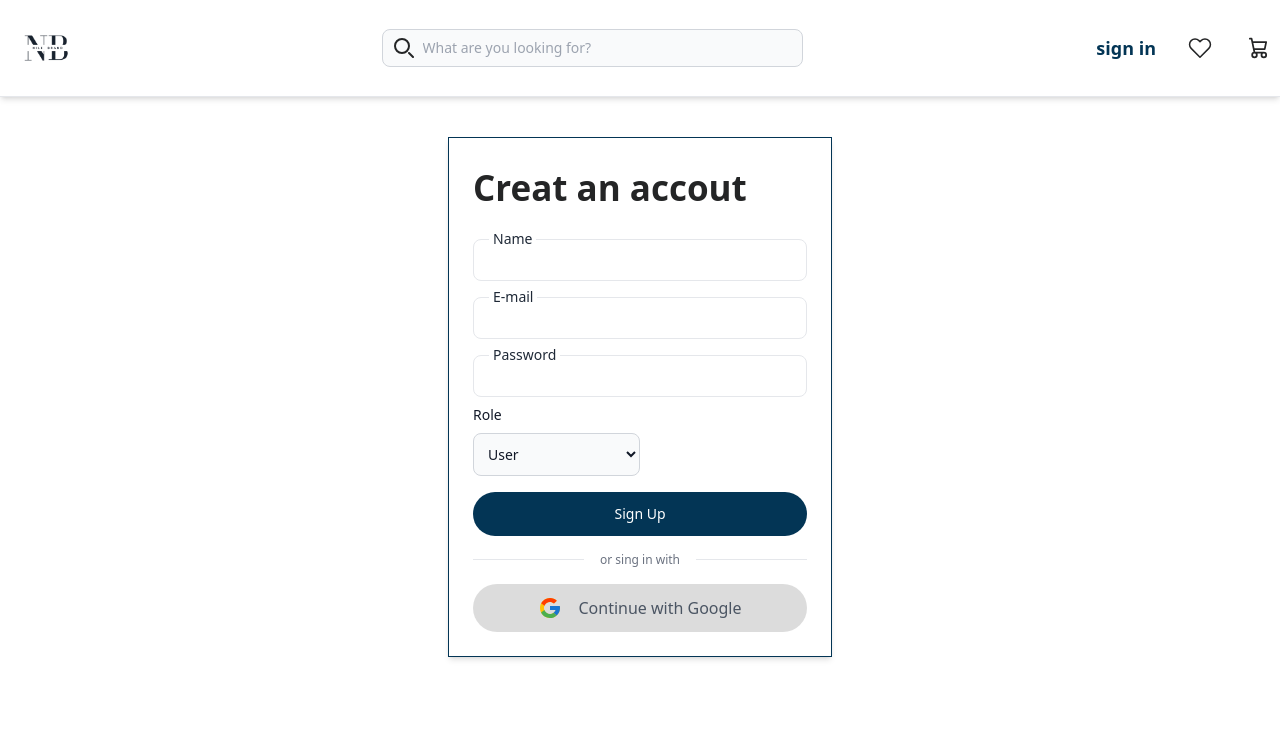
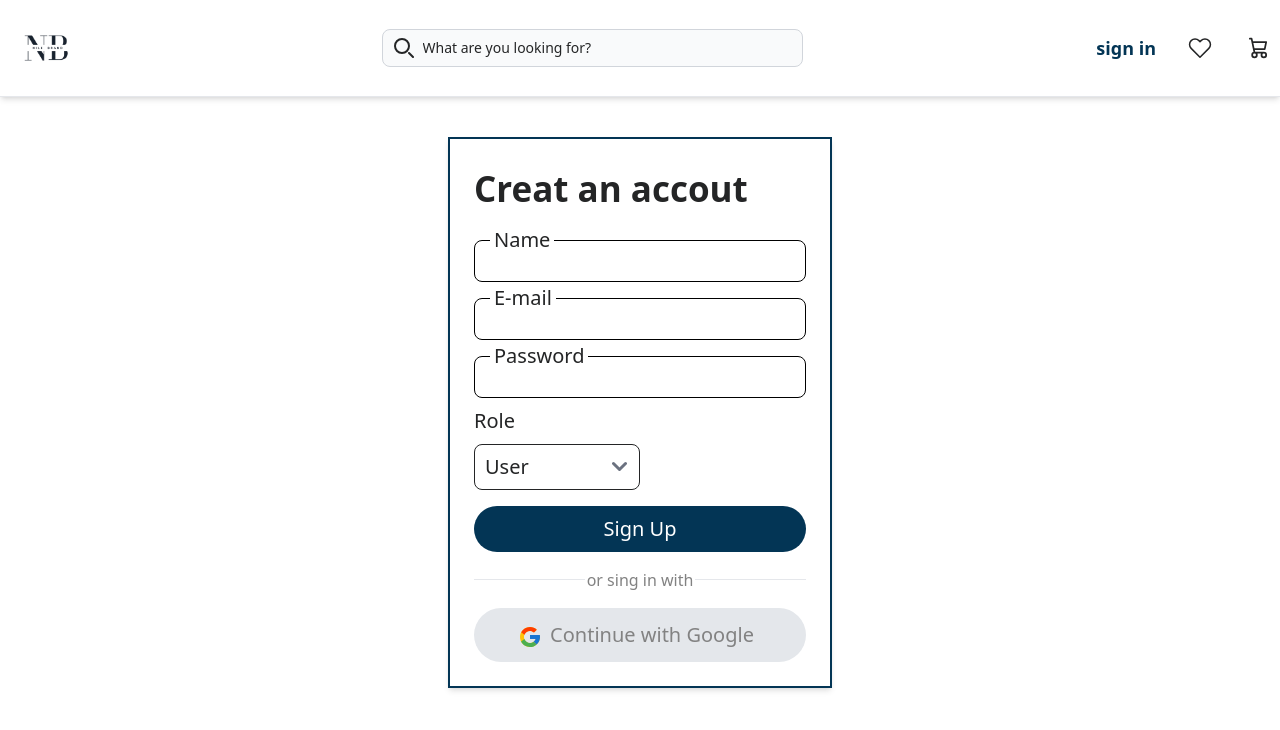
Before and after one commit to MohammedHassanSalat/Nile_Brands_Platform, an Angular app: page /register in a window 1280 px wide. Shown: the top 730 px of the page. Built offline with nearby package versions, Linux system fonts and the light colour scheme.

Commit message:
update tailwind config & signup form

```diff
--- a/src/app/components/signup/signup.component.html
+++ b/src/app/components/signup/signup.component.html
@@ -1,32 +1,32 @@
-<div class="w-full max-w-sm p-6 m-auto mx-auto my-10 bg-white shadow-md border border-[#033555]">
+<div class="w-full max-w-sm p-6 m-auto mx-auto my-10 bg-white shadow-md border-2 border-primary">
   <div>
-    <h2 class="text-[35px] font-bold text-[#242526]">Creat an accout</h2>
+    <h2 class="text-[35px] font-[700] text-fontColor">Creat an accout</h2>
   </div>
 
   <form class="mt-6">
     <div class="relative">
-      <label for="username" class="absolute left-4 top-[-10px] text-sm text-gray-800 bg-white px-1">Name</label>
+      <label for="username" class="absolute left-4 top-[-15px] text-[20px] text-fontColor bg-white px-1">Name</label>
       <input type="text" id="username"
-        class="block w-full px-4 pt-2 pb-2 mt-2 bg-white border rounded-lg focus:outline-none focus:ring-0 focus:border-gray-600" />
+        class="block w-full px-4 pt-2 pb-2 mt-2 bg-white rounded-lg" />
     </div>
 
     <div class="relative mt-4">
-      <label for="email" class="absolute left-4 top-[-10px] text-sm text-gray-800 bg-white px-1">E-mail</label>
+      <label for="email" class="absolute left-4 top-[-15px] text-[20px] text-fontColor bg-white px-1">E-mail</label>
       <input type="email" id="email"
-        class="block w-full px-4 pt-2 pb-2 mt-2 text-gray-700 bg-white border rounded-lg focus:outline-none focus:ring-0 focus:border-gray-600" />
+        class="block w-full px-4 pt-2 pb-2 mt-2 bg-white rounded-lg" />
     </div>
 
     <div class="relative mt-4">
-      <label for="password" class="absolute left-4 top-[-10px] text-sm text-gray-800 bg-white px-1">Password</label>
+      <label for="password" class="absolute left-4 top-[-15px] text-[20px] text-fontColor bg-white px-1">Password</label>
       <input type="password" id="password"
-        class="block w-full px-4 pt-2 pb-2 mt-2 text-gray-700 bg-white border rounded-lg focus:outline-none focus:ring-0 focus:border-gray-600" />
+        class="block w-full px-4 pt-2 pb-2 mt-2 bg-white rounded-lg" />
     </div>
 
 
     <div class="max-w-[50%] mt-2">
-      <label for="role" class="block mb-2 text-sm font-medium text-gray-900">Role</label>
+      <label for="role" class="block mb-2 text-[20px] text-fontColor">Role</label>
       <select id="role"
-        class="bg-gray-50 border border-gray-300 text-gray-900 text-sm rounded-lg block w-full p-2.5">
+        class="text-fontColor text-[20px] rounded-lg block w-full p-2.5">
         <option selected value="user">User</option>
         <option value="brandOwner">Bran Owner</option>
       </select>
@@ -34,7 +34,7 @@
 
     <div class="mt-4">
       <button
-        class="w-full px-6 py-3 text-sm text-white bg-[#033555] rounded-full focus:outline-none">
+        class="w-full px-6 py-2 text-[20px] text-white bg-primary rounded-full">
         Sign Up
       </button>
     </div>
@@ -43,7 +43,7 @@
   <div class="flex items-center justify-between mt-4">
     <span class="w-1/3 border-b lg:w-1/3"></span>
 
-    <a href="#" class="text-xs text-center text-gray-500 hover:underline">
+    <a href="#" class="text-[16px] text-center text-secondary hover:underline">
       or sing in with
     </a>
 
@@ -52,8 +52,8 @@
 
   <div class="mt-2">
     <a href="#"
-      class="flex items-center justify-center px-6 py-3 mt-4 text-gray-600 rounded-full bg-[#82828247]">
-      <svg class="w-6 h-6 mx-2" viewBox="0 0 40 40">
+      class="flex items-center justify-center px-6 py-3 mt-4 text-[20px] text-secondary rounded-full bg-[#E4E7EB]">
+      <svg class="w-6 h-6 mt-1" viewBox="0 0 40 40">
         <path
           d="M36.3425 16.7358H35V16.6667H20V23.3333H29.4192C28.045 27.2142 24.3525 30 20 30C14.4775 30 10 25.5225 10 20C10 14.4775 14.4775 9.99999 20 9.99999C22.5492 9.99999 24.8683 10.9617 26.6342 12.5325L31.3483 7.81833C28.3717 5.04416 24.39 3.33333 20 3.33333C10.7958 3.33333 3.33335 10.7958 3.33335 20C3.33335 29.2042 10.7958 36.6667 20 36.6667C29.2042 36.6667 36.6667 29.2042 36.6667 20C36.6667 18.8825 36.5517 17.7917 36.3425 16.7358Z"
           fill="#FFC107" />
--- a/tailwind.config.js
+++ b/tailwind.config.js
@@ -1,36 +1,39 @@
 /** @type {import('tailwindcss').Config} */
 module.exports = {
-  content: [
-    "./src/**/*.{html,ts}",
-  ],
+  content: ["./src/**/*.{html,ts}", "./node_modules/flowbite/**/*.js"],
   theme: {
     extend: {
+      colors: {
+        'primary': "#033555",
+        'secondary': "#828282",
+        'fontColor': "#242526",
+      },
       animation: {
-        'fade-in': 'fadeIn 1s ease-out forwards',
-        'zoom-in': 'zoomIn 1.5s ease-out forwards',
-        'slide-up': 'slideUp 1s ease-out forwards',
-        'bounce-in': 'bounceIn 1s ease-out forwards',
+        "fade-in": "fadeIn 1s ease-out forwards",
+        "zoom-in": "zoomIn 1.5s ease-out forwards",
+        "slide-up": "slideUp 1s ease-out forwards",
+        "bounce-in": "bounceIn 1s ease-out forwards",
       },
       keyframes: {
         fadeIn: {
-          '0%': { opacity: '0' },
-          '100%': { opacity: '1' }
+          "0%": { opacity: "0" },
+          "100%": { opacity: "1" },
         },
         zoomIn: {
-          '0%': { opacity: '0', transform: 'scale(1.1)' },
-          '100%': { opacity: '1', transform: 'scale(1)' }
+          "0%": { opacity: "0", transform: "scale(1.1)" },
+          "100%": { opacity: "1", transform: "scale(1)" },
         },
         slideUp: {
-          '0%': { opacity: '0', transform: 'translateY(30px)' },
-          '100%': { opacity: '1', transform: 'translateY(0)' }
+          "0%": { opacity: "0", transform: "translateY(30px)" },
+          "100%": { opacity: "1", transform: "translateY(0)" },
         },
         bounceIn: {
-          '0%': { opacity: '0', transform: 'scale(0.8)' },
-          '50%': { opacity: '1', transform: 'scale(1.1)' },
-          '100%': { transform: 'scale(1)' }
-        }
-      }
-    }
+          "0%": { opacity: "0", transform: "scale(0.8)" },
+          "50%": { opacity: "1", transform: "scale(1.1)" },
+          "100%": { transform: "scale(1)" },
+        },
+      },
+    },
   },
-  plugins: [],
+  plugins: [require("flowbite/plugin")],
 };
```
